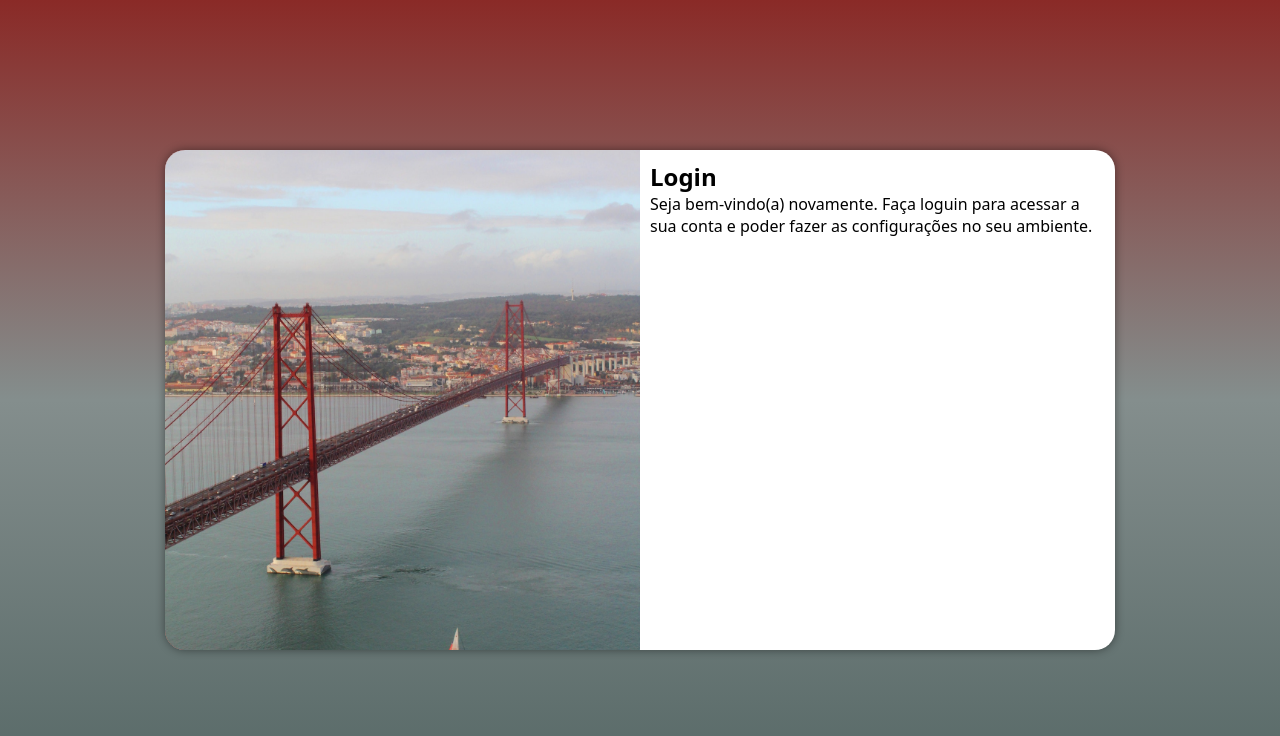
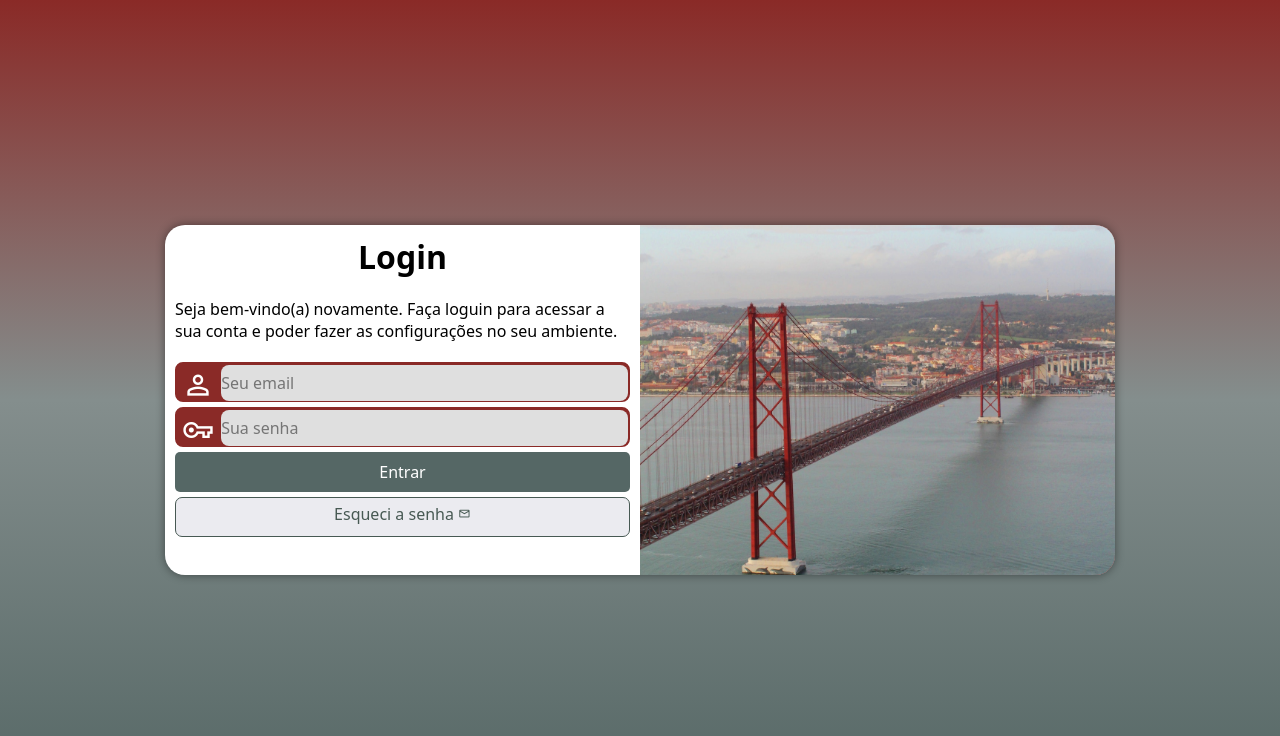
Before and after one commit to yanbitencourt/projeto-login, a plain HTML site: page index.html in a window 1280 px wide. Drawn offline with nearby package versions, Linux system fonts and the light colour scheme.

Commit message:
projeto finalizado

```diff
--- a/estilos/media-query.css
+++ b/estilos/media-query.css
@@ -2,10 +2,11 @@
 
 @media screen and (min-width: 768px) and (max-width: 992px) {
   body {
-    background-image: linear-gradient(to top, #556765, #848e8d, #8a2a27);
+    background-image: linear-gradient(to top, #475953,#CEE8F2, #C8C7D9, #A62424, #591D28);
   }
   section#login {
-    width: 90vw;
+    width: 80vw;
+    height: 290px;
   }
 
   section#login > div#imagem {
@@ -18,6 +19,7 @@
     float: right;
     width: 70%;
   }
+
 }
 
 @media screen and (min-width: 992px) {
@@ -27,16 +29,26 @@
 
   section#login {
     width: 950px;
+    height: 350px;
   }
 
   section#login > div#imagem {
-    float: left;
+    float: right;
     width: 50%;
     height: 100%;
   }
 
   section#login > div#formulario {
-    float: right;
+    float: left;
     width: 50%;
   }
+
+  div#formulario > h1 {
+    font-size: 2em;
+  }
+
+  div#formulario > p {
+    font-size: 1em;
+    margin: 20px 0px;
+  }
 }
--- a/estilos/style.css
+++ b/estilos/style.css
@@ -25,15 +25,15 @@ section#login {
   position: absolute;
   top: 50%;
   left: 50%;
-  transform: translate(-50%, -50%);
   overflow: hidden;
 
   background-color: white;
   width: 250px;
-  height: 500px;
+  height: 510px;
   border-radius: 20px;
   box-shadow: 0px 0px 10px rgba(0, 0, 0, 0.445);
 
+  transform: translate(-50%, -50%);
   transition: width 0.3s, height 0.3s;
   transition-timing-function: ease;
 }
@@ -50,3 +50,88 @@ section#login > div#formulario {
   display: block;
   padding: 10px;
 }
+
+div#formulario > h1 {
+  text-align: center;
+  margin-bottom: 10px;
+}
+
+div#formulario > p {
+  font-size: 0.8em;
+}
+
+div.campo > label {
+  display: none;
+}
+
+div.campo > span {
+  color: white;
+  font-size: 2em;
+  width: 40px;
+  padding: 5px;
+}
+
+div.campo > input {
+  background-color: #dfdfdf;
+  font-size: 1em;
+  width: calc(100% - 44.6px);
+  height: 99%;
+  border: 0px;
+  border-radius: 8px;
+  padding: 0px;
+  transform: translateY(-12px);
+}
+
+div.campo > input:focus-within {
+  background-color: white;
+}
+
+form > div.campo {
+  background-color: #8a2a27;
+  border: 2px solid #8a2a27;
+  width: 100%;
+  display: block;
+  height: 40px;
+  border-radius: 8px;
+  margin: 5px 0px;
+}
+
+form > input[type="submit"] {
+  display: block;
+  font-size: 1em;
+  width: 100%;
+  height: 40px;
+  background-color: #556765;
+  color: white;
+  border: none;
+  border-radius: 5px;
+  cursor: pointer;
+}
+
+form > input[type="submit"]:hover {
+  background-color: #3c4948;
+}
+
+form > a.botao {
+  display: block;
+  text-align: center;
+  font-size: 1em;
+  width: 100%;
+  height: 40px;
+  padding-top: 5px;
+  margin-top: 5px;
+  background-color: #ebebf0;
+  color: #475953;
+  border: 1px solid #475953;
+  border-radius: 7px;
+  text-decoration: none;
+}
+
+form > a.botao:hover {
+  background-color: #a9b1b0;
+  color: white;
+}
+
+form > a.botao > span {
+  font-size: 0.8em;
+}
--- a/index.html
+++ b/index.html
@@ -1,23 +1,60 @@
 <!DOCTYPE html>
 <html lang="pt-br">
   <head>
-    <meta charset="UTF-8">
-    <meta http-equiv="X-UA-Compatible" content="IE=edge">
-    <meta name="viewport" content="width=device-width, initial-scale=1.0">
+    <meta charset="UTF-8" />
+    <meta http-equiv="X-UA-Compatible" content="IE=edge" />
+    <meta name="viewport" content="width=device-width, initial-scale=1.0" />
     <title>Login</title>
-    <link rel="stylesheet" href="estilos/style.css">
-    <link rel="stylesheet" href="estilos/media-query.css">
+    <link
+      href="https://fonts.googleapis.com/css2?family=Material+Symbols+Outlined"
+      rel="stylesheet"
+    />
+    <link rel="stylesheet" href="estilos/style.css" />
+    <link rel="stylesheet" href="estilos/media-query.css" />
   </head>
   <body>
     <main>
       <section id="login">
-            <div id="imagem">
-            </div>
+        <div id="imagem"></div>
         <div id="formulario">
           <h1>Login</h1>
-                <p>Seja bem-vindo(a) novamente. Faça loguin para acessar a sua conta e poder fazer as configurações no seu ambiente.</p>
-                <form action="login.php" method="post">
-
+          <p>
+            Seja bem-vindo(a) novamente. Faça loguin para acessar a sua conta e
+            poder fazer as configurações no seu ambiente.
+          </p>
+          <form action="login.php" method="post" autocomplete="on">
+            <div class="campo">
+              <span class="material-symbols-outlined">person</span>
+              <input
+                type="email"
+                name="login"
+                id="ilogin"
+                placeholder="Seu email"
+                autocomplete="email"
+                required
+                maxlength="30"
+              />
+              <label for="ilogin">Login</label>
+            </div>
+            <div class="campo">
+              <span class="material-symbols-outlined">vpn_key</span>
+              <input
+                type="password"
+                name="senha"
+                id="isenha"
+                placeholder="Sua senha"
+                autocomplete="current-password"
+                required
+                minlength="8"
+                maxlength="20"
+              />
+              <label for="isenha">Senha</label>
+            </div>
+            <input type="submit" value="Entrar" />
+            <a href="#" class="botao"
+              >Esqueci a senha
+              <span class="material-symbols-outlined">mail</span>
+            </a>
           </form>
         </div>
       </section>
```
Lines whose indentation alone changed are shown as unchanged.
